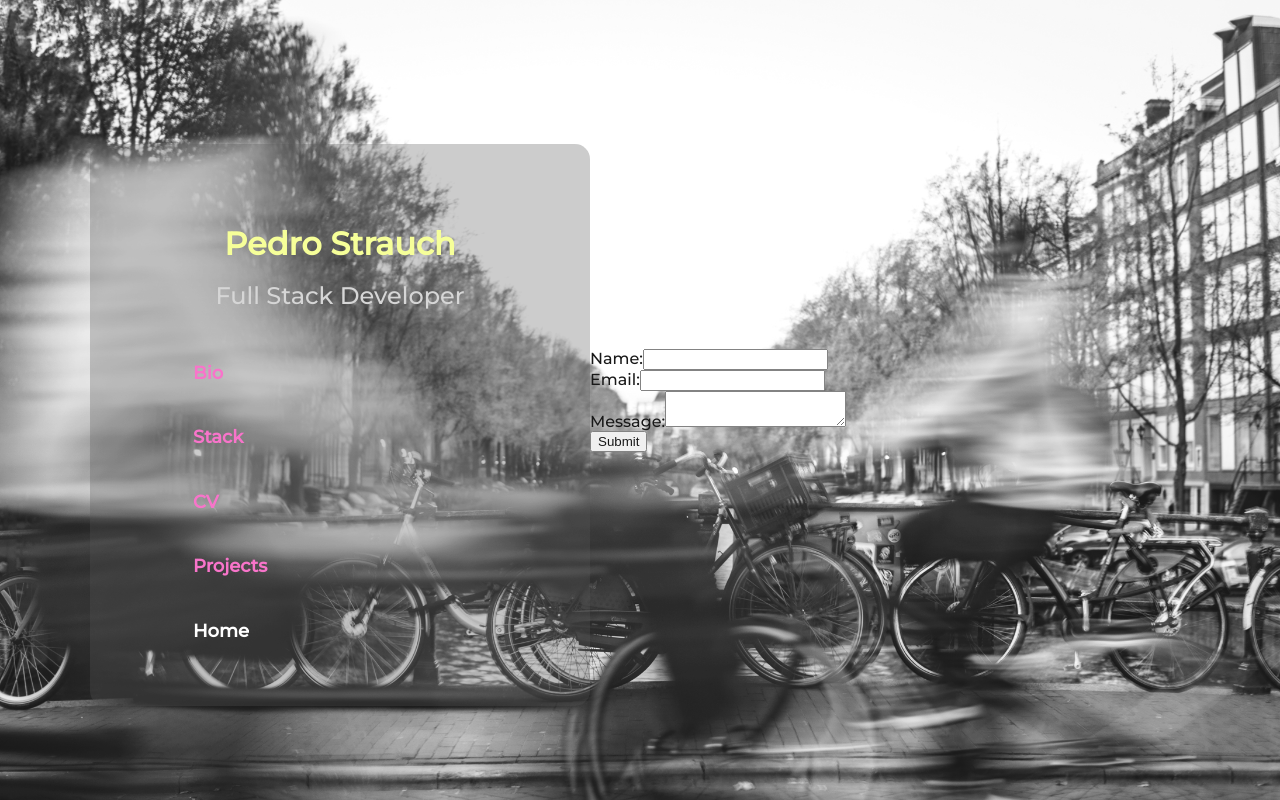
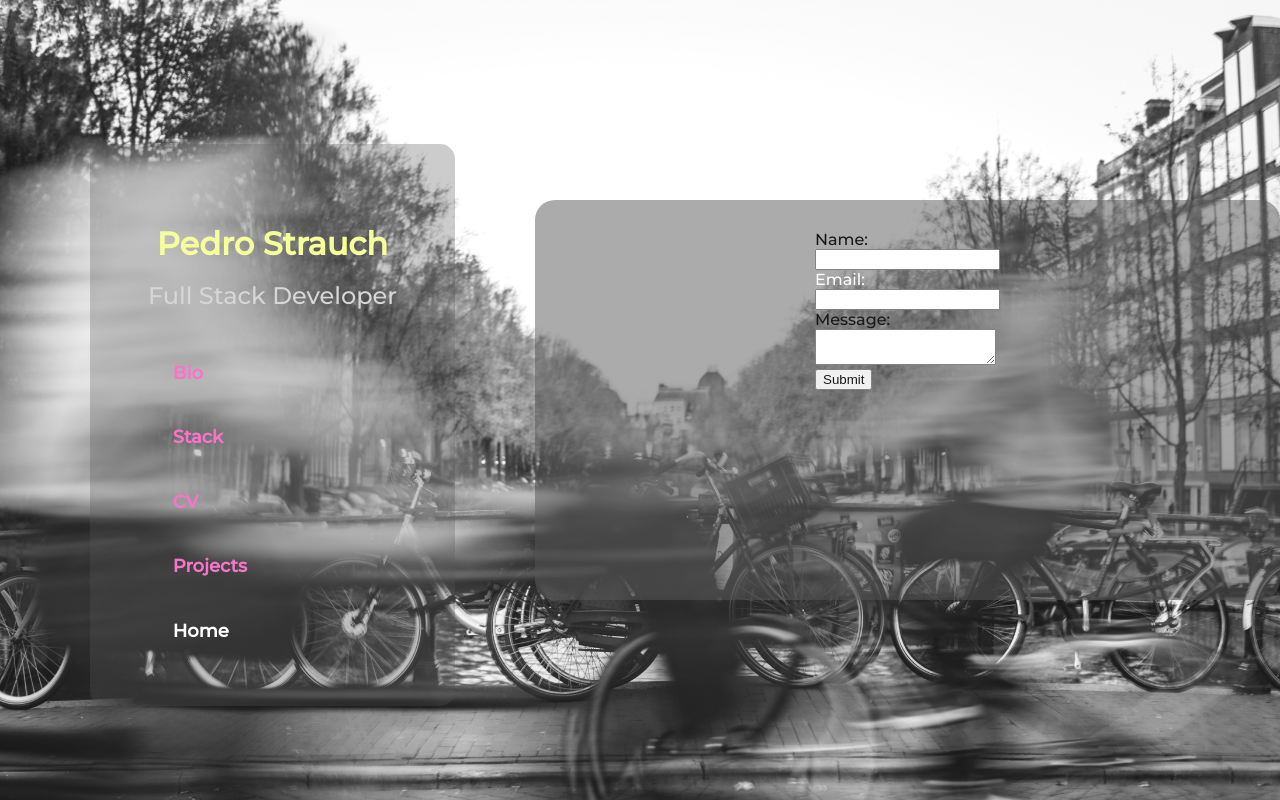
Before and after one commit to pedrosb90/webpage, a Next.js app: page /contact in a window 1280 px wide. Built offline with nearby package versions, Linux system fonts and the light colour scheme.

Commit message:
form/container colour and desing

```diff
--- a/pages/contact.jsx
+++ b/pages/contact.jsx
@@ -1,6 +1,8 @@
 import Layout from "../comps/layout";
 import React, { useState } from "react";
 import Navbar from "../comps/navbar";
+
+import styles from "../styles/form.module.css";
 
 function Contact_form() {
   const [name, setName] = useState("");
@@ -13,6 +15,7 @@ function Contact_form() {
   return (
     <Layout>
       <Navbar />{" "}
+      <div className={styles.container}>
         <form onSubmit={handleSubmit}>
           <div>
             <label htmlFor="name">Name:</label>
@@ -24,7 +27,9 @@ function Contact_form() {
             />
           </div>
           <div>
-          <label htmlFor="email">Email:</label>
+            <label className={styles.label} htmlFor="email">
+              Email:
+            </label>
             <input
               type="email"
               id="email"
@@ -42,6 +47,7 @@ function Contact_form() {
           </div>
           <button type="submit">Submit</button>
         </form>
+      </div>
     </Layout>
   );
 }
--- /dev/null
+++ b/styles/form.module.css
@@ -0,0 +1,14 @@
+.container {
+  background-color: rgba(70, 70, 70, 0.5);
+  border-radius: 20px;
+  height: 400px;
+  padding: 30px;
+  padding-left: 280px;
+  padding-right: 280px;
+  border: none;
+  margin-left: 80px;
+}
+
+.label {
+  color: white;
+}
```
Lines whose indentation alone changed are shown as unchanged.
